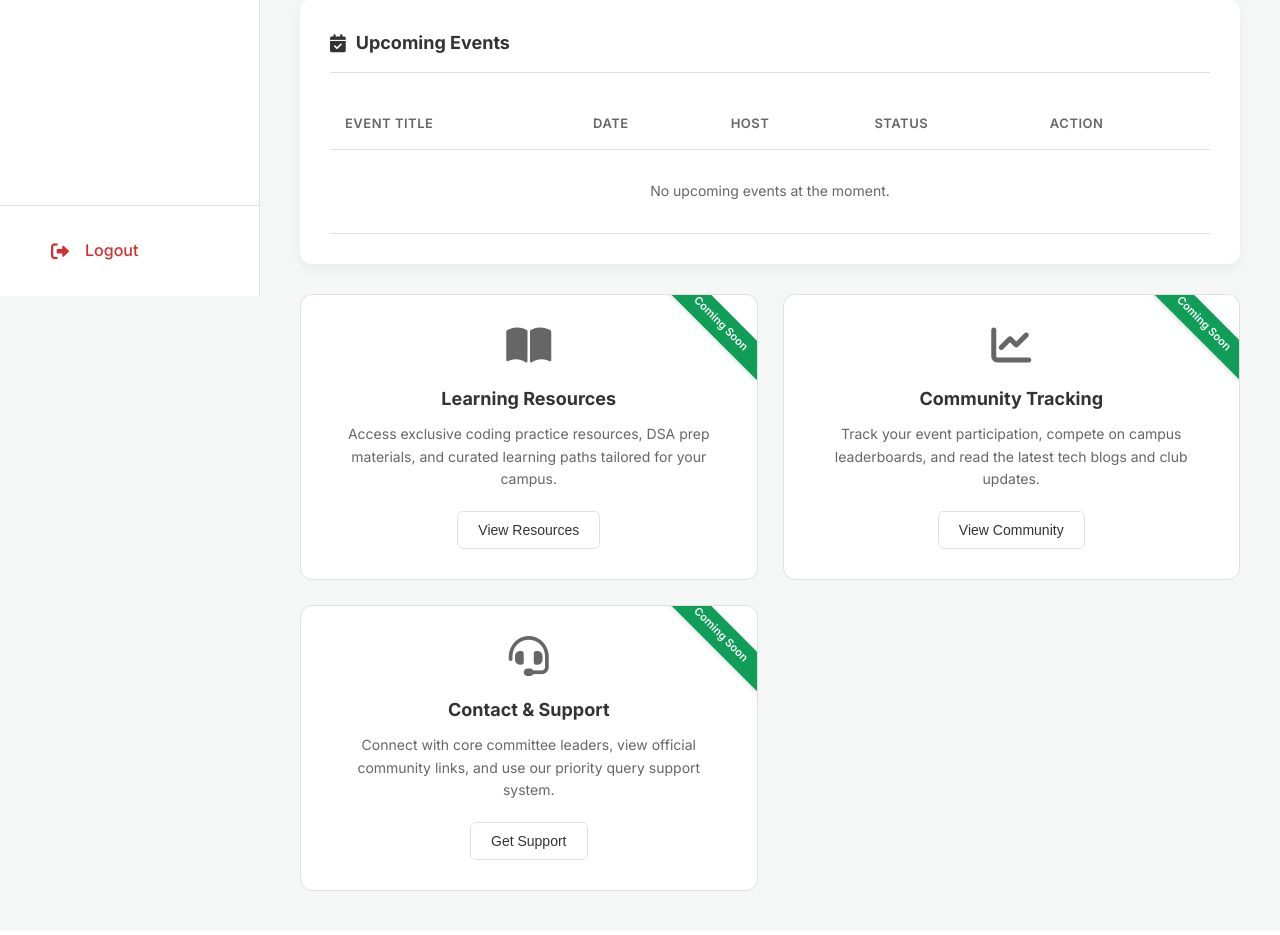
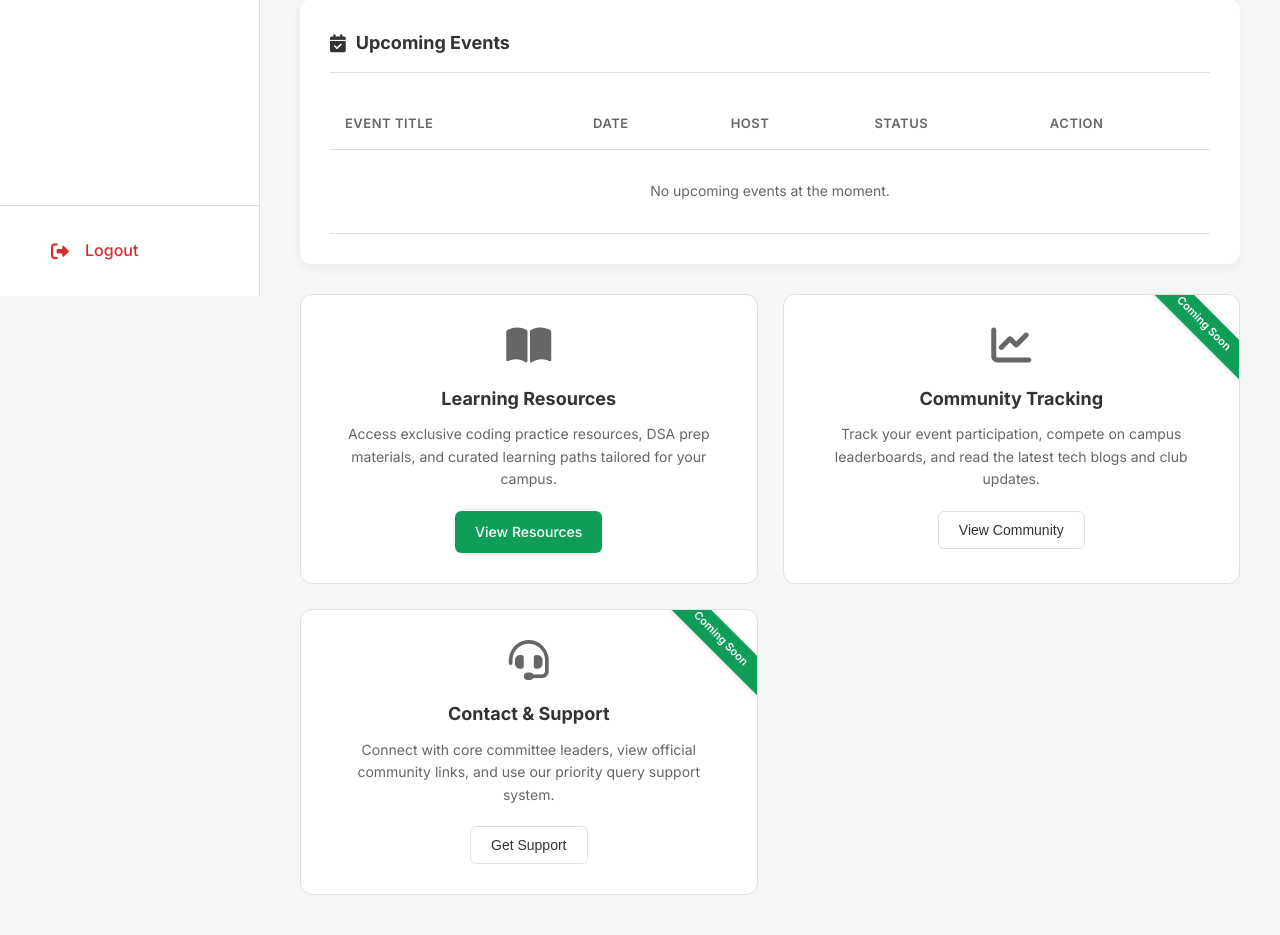
Before and after one commit to YeshwanthKM/gfg-pixels, a Flask app: template templates/member_dashboard.html in a window 1280 px wide. Shown: the part 504-1439 px from the top of the page. Before the commit the page ends 1395 px from the top, so only its background shows below. Run offline with Flask 3, Linux system fonts and the light colour scheme; the template is opened without the code that fills it, so the values that code supplies are empty.

Commit message:
Fix leader dashboard events link and activate learning resources card on member dashboard

```diff
--- a/templates/leader_dashboard.html
+++ b/templates/leader_dashboard.html
@@ -20,7 +20,7 @@
                 <i class="fas fa-laptop-code"></i>
                 <span>Learning Paths</span>
             </a>
-            <a href="#" class="nav-item">
+            <a href="#events-section" class="nav-item">
                 <i class="fas fa-calendar-alt"></i>
                 <span>Events</span>
             </a>
@@ -94,7 +94,7 @@
             </div>
 
             <!-- Events Section -->
-            <div class="content-section">
+            <div id="events-section" class="content-section">
                 <div class="section-header">
                     <h2><i class="fas fa-calendar-alt"></i> Active Events</h2>
                     <a href="{{ url_for('create_event') }}" class="btn"><i class="fas fa-plus"
--- a/templates/member_dashboard.html
+++ b/templates/member_dashboard.html
@@ -146,12 +146,11 @@
             <div class="features-grid">
                 <!-- Learning Resources -->
                 <div class="feature-card">
-                    <div class="coming-soon-badge">Coming Soon</div>
                     <i class="fas fa-book-open feature-icon"></i>
                     <h3>Learning Resources</h3>
                     <p>Access exclusive coding practice resources, DSA prep materials, and curated learning paths
                         tailored for your campus.</p>
-                    <button class="btn btn-secondary" disabled>View Resources</button>
+                    <a href="{{ url_for('learning_resources') }}" class="btn">View Resources</a>
                 </div>
 
                 <!-- Community Features -->
```
